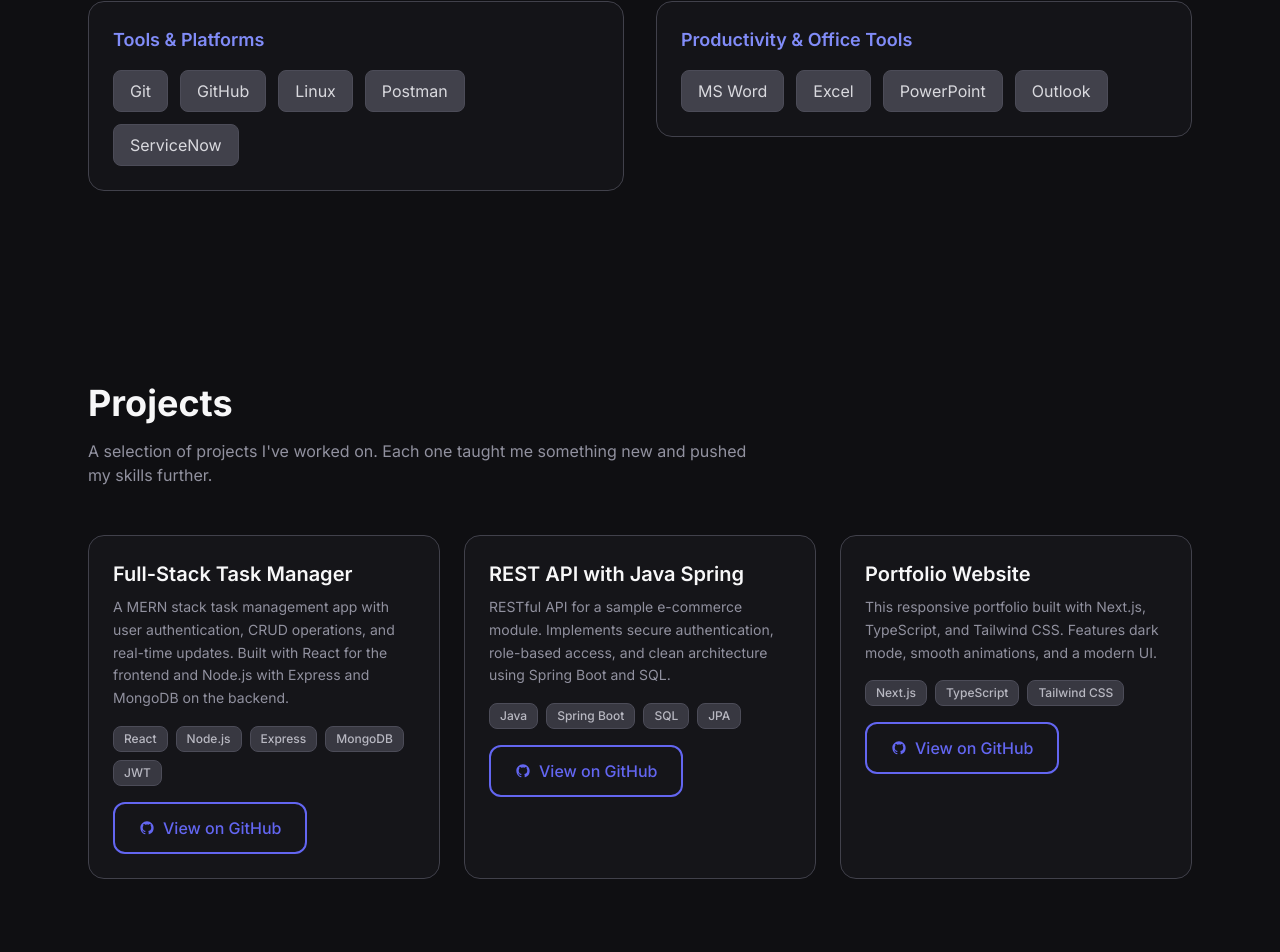
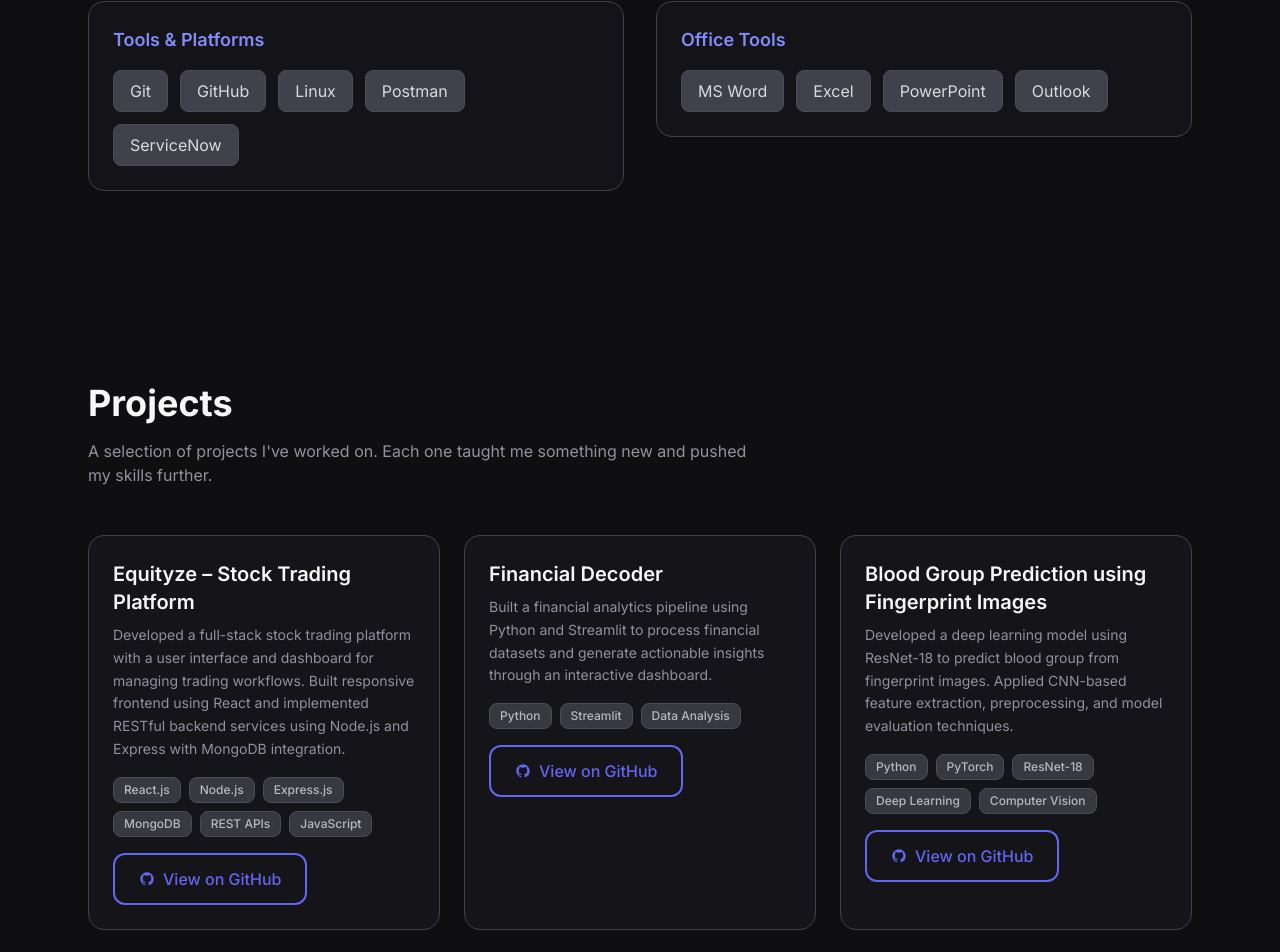
Before and after one commit to aditiiiii1/aditi-portfolio, a Next.js app: page / in a window 1280 px wide. Shown: the part 1829-2781 px from the top of the page. Built offline with nearby package versions, Linux system fonts and the light colour scheme.

Commit message:
Updated projects, experience, positions, and portfolio content

```diff
--- a/src/app/page.tsx
+++ b/src/app/page.tsx
@@ -1,6 +1,7 @@
 "use client";
 
 import Link from "next/link";
+import Image from "next/image";
 import { useState } from "react";
 import { motion } from "framer-motion";
 import Button from "@/components/Button";
@@ -89,8 +90,10 @@
             className="text-surface-400 text-lg leading-relaxed mb-10"
           >
             I build clean, efficient software and love turning ideas into
-            reality. Passionate about full-stack development and creating
-            impactful solutions.
+            reality.
+            <br />
+            Driven by curiosity and focused on building meaningful technology
+            solutions.
           </motion.p>
           <motion.div
             variants={item}
@@ -266,6 +269,19 @@
                   whileHover={{ y: -2 }}
                   transition={{ type: "spring", stiffness: 400, damping: 25 }}
                 >
+                  <div className="flex gap-4">
+                    {exp.logo && (
+                      <div className="flex-shrink-0">
+                        <Image
+                          src={exp.logo}
+                          alt={`${exp.organization} logo`}
+                          width={36}
+                          height={36}
+                          className="rounded-md object-contain"
+                        />
+                      </div>
+                    )}
+                    <div className="flex-1">
                       <div className="flex flex-col sm:flex-row sm:items-start sm:justify-between gap-2 mb-3">
                         <h3 className="text-lg font-semibold text-surface-50">
                           {exp.role}
@@ -287,6 +303,8 @@
                           ))}
                         </ul>
                       )}
+                    </div>
+                  </div>
                 </motion.article>
               </ScrollReveal>
             ))}
@@ -379,7 +397,7 @@
                     type="email"
                     required
                     className="w-full px-4 py-3 rounded-xl bg-surface-900 border border-surface-700 text-surface-50 placeholder-surface-500 focus:outline-none focus:ring-2 focus:ring-accent focus:border-transparent transition-all duration-200"
-                    placeholder="you@example.com"
+                    placeholder="your-email@gmail.com"
                   />
                 </div>
                 <div>
@@ -437,7 +455,7 @@
                   Connect
                 </h3>
                 <Button
-                  href="https://www.linkedin.com/in/your-profile"
+                  href="https://www.linkedin.com/in/aditiii19/"
                   variant="outline"
                   external
                   className="w-full"
--- a/src/components/Navbar.tsx
+++ b/src/components/Navbar.tsx
@@ -108,24 +108,7 @@
                   </motion.button>
                 </li>
               ))}
-            <li>
-              <motion.div
-                whileHover={{ y: -2 }}
-                whileTap={{ scale: 0.98 }}
-                className="inline-block"
-              >
-                <Link
-                  href="/resume"
-                  className={`text-sm font-medium transition-colors duration-200 hover:text-accent ${
-                    pathname === "/resume"
-                      ? "text-accent"
-                      : "text-surface-300 hover:text-surface-50"
-                  }`}
-                >
-                  Resume
-                </Link>
-              </motion.div>
-            </li>
+
           </ul>
 
           <motion.button
@@ -190,23 +173,7 @@
                     </button>
                   </motion.li>
                 ))}
-              <motion.li
-                initial={{ opacity: 0, x: -12 }}
-                animate={{ opacity: 1, x: 0 }}
-                transition={{ delay: navLinks.length * 0.05 }}
-              >
-                <Link
-                  href="/resume"
-                  className={`block py-2 text-sm font-medium transition-colors ${
-                    pathname === "/resume"
-                      ? "text-accent"
-                      : "text-surface-300 hover:text-surface-50"
-                  }`}
-                  onClick={() => setMobileOpen(false)}
-                >
-                  Resume
-                </Link>
-              </motion.li>
+
             </motion.ul>
           )}
         </AnimatePresence>
--- a/src/components/ProjectCard.tsx
+++ b/src/components/ProjectCard.tsx
@@ -47,6 +47,7 @@
             </span>
           ))}
         </div>
+        {project.githubUrl && (
           <Button
             href={project.githubUrl}
             variant="outline"
@@ -67,6 +68,7 @@
             </svg>
             View on GitHub
           </Button>
+        )}
       </div>
     </motion.article>
   );
--- a/src/components/TypingAnimation.tsx
+++ b/src/components/TypingAnimation.tsx
@@ -2,12 +2,7 @@
 
 import { useState, useEffect, useRef } from "react";
 
-const ROLES = [
-  "Software Developer",
-  "Java Developer",
-  "MERN Stack Developer",
-  "Problem Solver",
-];
+const ROLES = ["Tech Enthusiast", "Problem Solver"];
 
 const TYPE_SPEED = 85;
 const DELETE_SPEED = 55;
--- a/src/data/experience.ts
+++ b/src/data/experience.ts
@@ -5,21 +5,23 @@
   period: string;
   description: string;
   highlights?: string[];
+  logo?: string;
 }
 
 export const experienceData: ExperienceItem[] = [
   {
     id: "1",
-    role: "Intern",
-    organization: "National Remote Sensing Centre, ISRO",
+    role: "Research Intern",
+    organization: "National Remote Sensing Centre (NRSC), ISRO",
     period: "Dec 2025 – Present",
+    logo: "/logos/isro.png",
     description:
-      "Building full-stack applications and contributing to product development.",
+      "Working on deep learning models for geospatial and satellite imagery analysis.",
     highlights: [
-      "Developed features using React and Node.js",
-      "Collaborated with cross-functional teams",
-      "Maintained code quality and best practices",
+      "Conducting technical feasibility studies on deep learning models for satellite imagery",
+      "Collaborating with research teams to document technical findings",
+      "Performing literature survey on deep learning models for geospatial data",
+      "Documenting research findings and presenting technical insights to support project objectives",
     ],
   },
-
 ];
--- a/src/data/positions.ts
+++ b/src/data/positions.ts
@@ -9,18 +9,11 @@
 export const positionsData: PositionItem[] = [
   {
     id: "1",
-    title: "Member / Lead",
-    organization: "Tech Club / Community",
-    period: "2023 – Present",
+    title: "Memberbership Development Officer",
+    organization: "IEEE - VBIT SB",
+    period: "2024 – 2025",
     description:
-      "Contributing to technical initiatives, organizing events, and mentoring peers.",
+      "Contributed to technical initiatives, organized events, and supported membership growth through active engagement and outreach.",
   },
-  {
-    id: "2",
-    title: "Volunteer / Coordinator",
-    organization: "Campus / External Initiative",
-    period: "2022 – 2023",
-    description:
-      "Coordinated activities and supported team operations.",
-  },
+
 ];
--- a/src/data/projects.ts
+++ b/src/data/projects.ts
@@ -3,26 +3,62 @@
 export const projects: Project[] = [
   {
     id: "1",
-    title: "Full-Stack Task Manager",
+    title: "Equityze – Stock Trading Platform",
     description:
-      "A MERN stack task management app with user authentication, CRUD operations, and real-time updates. Built with React for the frontend and Node.js with Express and MongoDB on the backend.",
-    techStack: ["React", "Node.js", "Express", "MongoDB", "JWT"],
-    githubUrl: "https://github.com",
+      "Developed a full-stack stock trading platform with a user interface and dashboard for managing trading workflows. Built responsive frontend using React and implemented RESTful backend services using Node.js and Express with MongoDB integration.",
+    techStack: [
+      "React.js",
+      "Node.js",
+      "Express.js",
+      "MongoDB",
+      "REST APIs",
+      "JavaScript",
+    ],
+    githubUrl: "https://github.com/aditiiiii1/equityze-frontend",
   },
   {
     id: "2",
-    title: "REST API with Java Spring",
+    title: "Financial Decoder",
     description:
-      "RESTful API for a sample e-commerce module. Implements secure authentication, role-based access, and clean architecture using Spring Boot and SQL.",
-    techStack: ["Java", "Spring Boot", "SQL", "JPA"],
-    githubUrl: "https://github.com",
+      "Built a financial analytics pipeline using Python and Streamlit to process financial datasets and generate actionable insights through an interactive dashboard.",
+    techStack: ["Python", "Streamlit", "Data Analysis"],
+    githubUrl: "https://github.com/aditiiiii1/financial-decoder",
   },
   {
     id: "3",
-    title: "Portfolio Website",
+    title: "Blood Group Prediction using Fingerprint Images",
     description:
-      "This responsive portfolio built with Next.js, TypeScript, and Tailwind CSS. Features dark mode, smooth animations, and a modern UI.",
+      "Developed a deep learning model using ResNet-18 to predict blood group from fingerprint images. Applied CNN-based feature extraction, preprocessing, and model evaluation techniques.",
+    techStack: [
+      "Python",
+      "PyTorch",
+      "ResNet-18",
+      "Deep Learning",
+      "Computer Vision",
+    ],
+    githubUrl:
+      "https://github.com/aditiiiii1/fingerprint-blood-group-prediction",
+  },
+  {
+    id: "4",
+    title: "Proactive Churn Prediction and Retention (ServiceNow)",
+    description:
+      "Developed a churn prediction system using ServiceNow with structured data modeling, custom tables, and dashboards to analyze user behavior and retention trends.",
+    techStack: ["ServiceNow", "Data Modeling", "Dashboards"],
+  },
+  {
+    id: "5",
+    title: "AR/VR Unity Hackathon Project",
+    description:
+      "Built an AR/VR prototype using Unity focusing on immersive interaction and real-time 3D rendering during a hackathon.",
+    techStack: ["Unity", "AR/VR", "C#"],
+  },
+  {
+    id: "6",
+    title: "Personal Portfolio Website",
+    description:
+      "Designed and developed a modern portfolio using Next.js, TypeScript, and Tailwind CSS with smooth animations and responsive design.",
     techStack: ["Next.js", "TypeScript", "Tailwind CSS"],
-    githubUrl: "https://github.com",
+    githubUrl: "https://github.com/aditiiiii1/aditi-portfolio",
   },
 ];
--- a/src/data/skills.ts
+++ b/src/data/skills.ts
@@ -45,7 +45,7 @@
     ],
   },
   {
-    name: "Productivity & Office Tools",
+    name: "Office Tools",
     items: [
       "MS Word",
       "Excel",
--- a/src/types/index.ts
+++ b/src/types/index.ts
@@ -3,7 +3,7 @@
   title: string;
   description: string;
   techStack: string[];
-  githubUrl: string;
+  githubUrl?: string;
 }
 
 export interface SkillCategory {
```
Also changed, not shown: public/logos/ieee.png (added), public/logos/isro.png (added). Lines whose indentation alone changed are shown as unchanged.
